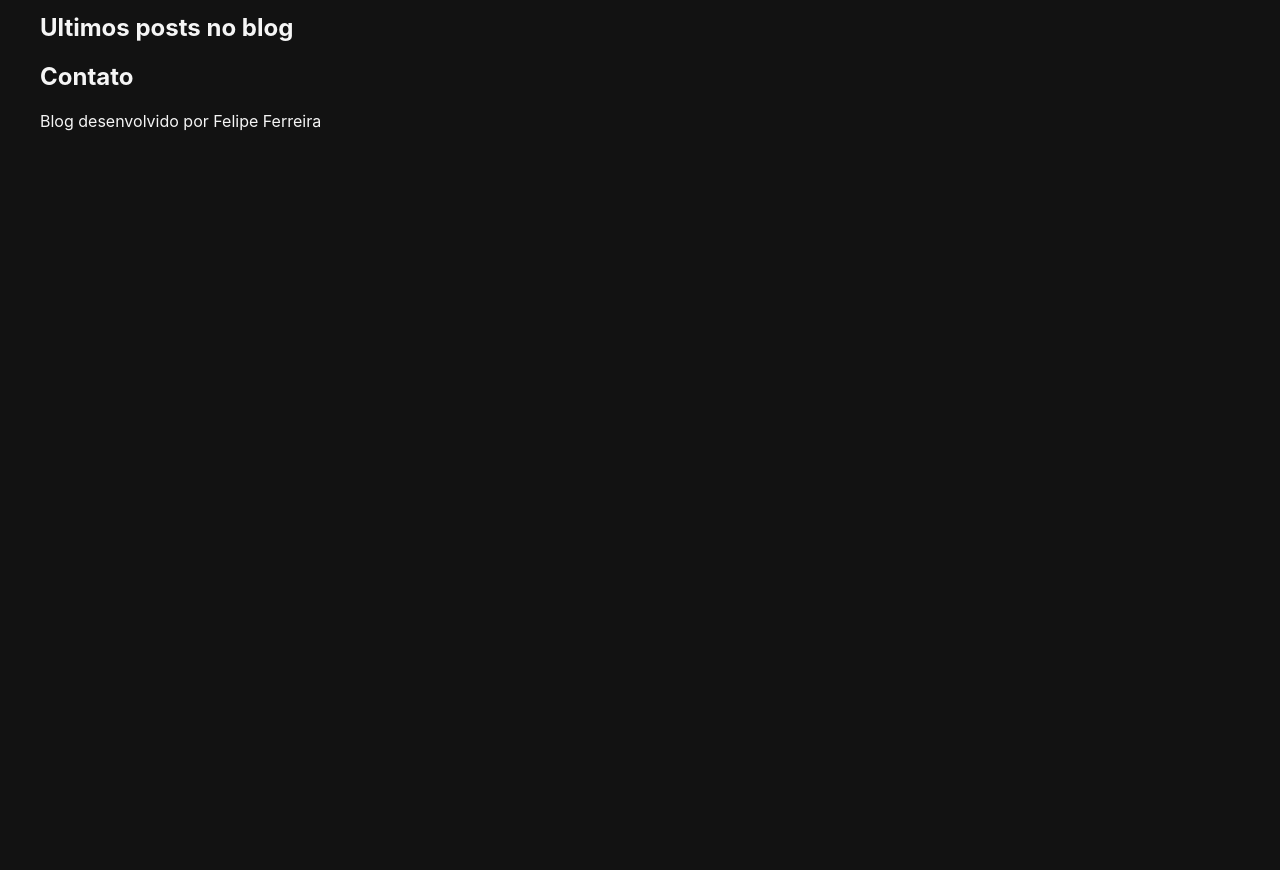
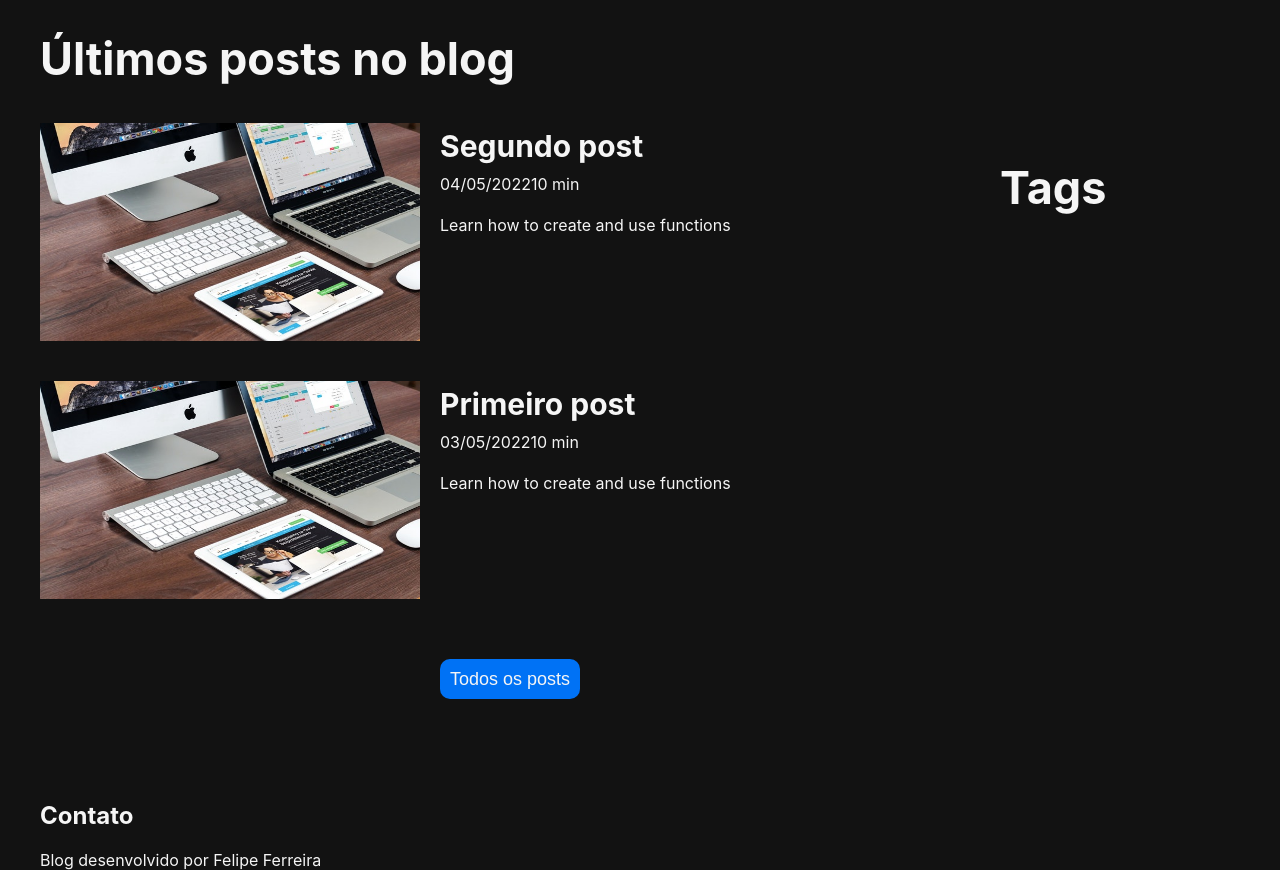
Before and after one commit to FelipeFerreiraSS/felipeferreira.dev.br, a Next.js app: page / in a window 1280 px wide. Shown: the part 1820-2690 px from the top of the page. Before the commit the page ends 1951 px from the top, so only its background shows below. Built offline with nearby package versions, Linux system fonts and the light colour scheme.

Commit message:
creating and styling the latest posts section part 1

```diff
--- a/pages/index.js
+++ b/pages/index.js
@@ -3,6 +3,9 @@ import Image from 'next/image'
 import Link from 'next/link'
 
 import emailjs from 'emailjs-com'
+
+import Date from '../components/Date'
+import { getSortedPostsData } from '../lib/posts'
 
 import {
   Main,
@@ -17,10 +20,16 @@ import {
   Technology,
   TechnologyGrid,
   Projects,
-  AllProjects
+  AllProjects,
+  Posts,
+  LatestPosts,
+  DisplayingPosts,
+  Tags,
+  DescriptionPost,
+  AllPosts
 } from '../styles/home'
 
-export default function Home() {
+export default function Home({latestPosts}) {
 
   function sendEmail(e) {
     e.preventDefault();
@@ -191,11 +200,44 @@ export default function Home() {
           </AllProjects>
         </Projects>
 
-        <section>
+        <Posts>
           <h2>
-            Ultimos posts no blog
+            Últimos posts no blog
           </h2>
-        </section>
+          <LatestPosts>
+            <DisplayingPosts>
+              {latestPosts.map((post, index) => (
+                <div key={index}>
+                  <div>
+                    <img src={post.thumbnailUrl}/>
+                  </div>
+                  <DescriptionPost>
+                    <Link href={'/blog/' + post.slug} passHref key={index}>
+                      <h3>{post.title}</h3>
+                    </Link>
+                    <div>
+                      <Date dateString={post.date} />
+                      <p>10 min</p>
+                    </div>
+                    <p>{post.description}</p>
+                  </DescriptionPost>
+                </div>
+              ))}
+              <AllPosts>
+                <Button>
+                  <Link href={'/blog'} passHref>
+                    <button>Todos os posts</button>
+                  </Link>
+                </Button>
+              </AllPosts>
+            </DisplayingPosts>
+
+            <Tags>
+              <h2>Tags</h2>
+
+            </Tags>
+          </LatestPosts>
+        </Posts>
 
         <section>
           <h2>
@@ -238,3 +280,18 @@ export default function Home() {
     </>
   )
 }
+
+export async function getStaticProps() {
+  const allPostsData = getSortedPostsData()
+
+  var latestPosts = []
+  for (var i = 0; i < 2; i++) {
+    latestPosts.push(allPostsData[i])
+  }
+
+  return {
+    props: {
+      latestPosts
+    }
+  }
+}
--- a/styles/home.js
+++ b/styles/home.js
@@ -179,3 +179,71 @@ export const AllProjects = styled.div`
     height: 218px;
   }
 `
+
+// LatestPosts
+
+export const Posts = styled.section`
+  height: 750px;
+
+  h2 {
+    font-size: 45px;
+  }
+
+`
+
+export const LatestPosts = styled.div`
+  display: flex;
+
+`
+
+export const DisplayingPosts = styled.div`
+  width: 80%;
+
+  div {
+    display: flex;
+    margin-bottom: 20px;
+  }
+
+  img {
+    width: 380px;
+    height: 218px;
+    margin-right: 20px;
+  }
+
+
+`
+
+export const DescriptionPost = styled.div`
+  display: flex;
+  flex-direction: column;
+  margin-bottom: 0px;
+
+  h3 {
+    font-size: 30px;
+    width: 500px;
+    margin-bottom: 5px;
+    margin-top: 5px;
+  }
+
+  p {
+    width: 500px;
+  }
+
+  div {
+    width: 380px;
+    height: 30px;
+    margin-bottom: 0px;
+    display: flex;
+    align-items: center;
+    justify-content: center;
+  }
+`
+export const AllPosts = styled.div`
+  display: flex;
+  align-items: center;
+  justify-content: center;
+`
+
+export const Tags = styled.div`
+  width: 20%;
+`
```
